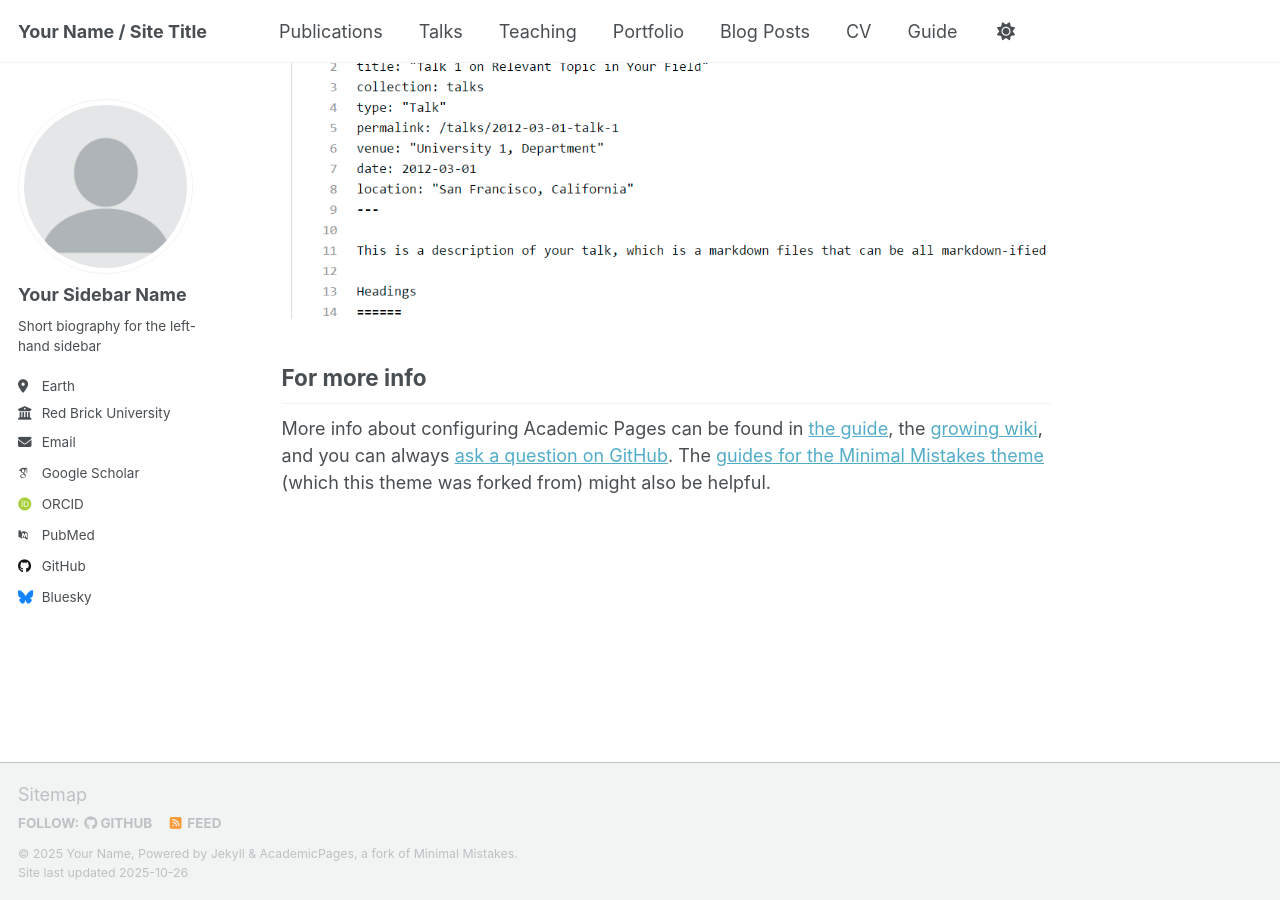
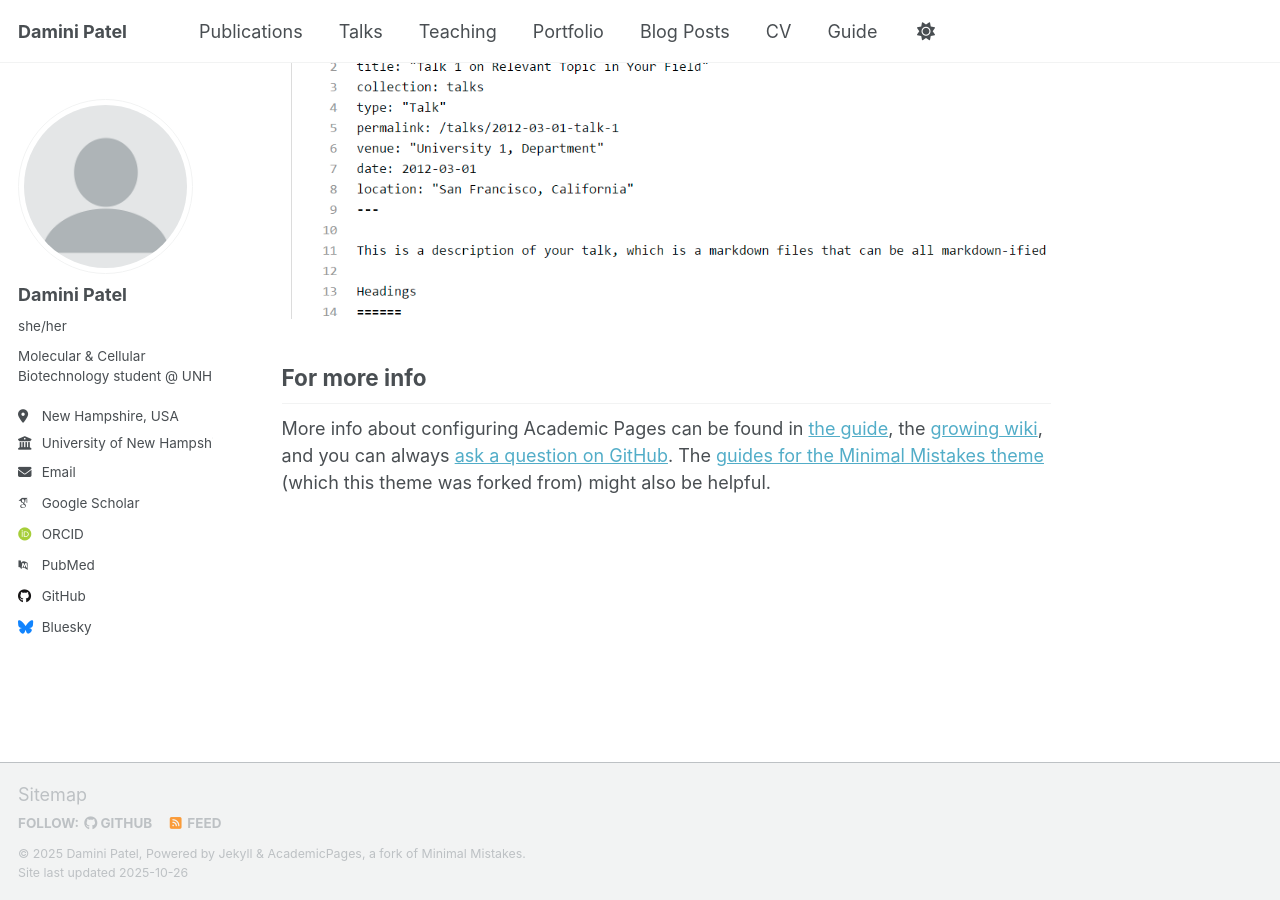
Before and after one commit to DaminiUNH/BIOL806_Website, a Jekyll site: the page built from _pages/about.md, in a window 1280 px wide and 900 px high, scrolled down 2880 px. Built offline with Jekyll 4.4.1, drawn with Linux system fonts in a browser that asks for light colours; some web fonts are replaced; a script that is not in the unit is left out.

Commit message:
Save the file

```diff
--- a/_config.yml
+++ b/_config.yml
@@ -9,14 +9,14 @@
 # Basic Site Settings
 locale                   : "en-US"
 site_theme               : "default" # Currently available options are "default", "air"
-title                    : "Your Name / Site Title"
+title                    : "Damini Patel"
 title_separator          : "-"
-name                     : &name "Your Name"
-description              : &description "Your Name's academic portfolio"   # Update this with a general description of your site, this is the default if not overridden by a page
-url                      : https://academicpages.github.io # The base hostname & protocol for your site e.g. "https://[your GitHub username].github.io",
+name                     : &name "Damini Patel"
+description              : &description "Data Science for Life Sciences | Molecular & Cellular Biotechnology @ UNH"   # Update this with a general description of your site, this is the default if not overridden by a page
+url                      : "https://DaminiUNH.github.io" # The base hostname & protocol for your site e.g. "https://[your GitHub username].github.io",
                                                            # or if you already have some other page hosted on Github then use "https://[your GitHub username].github.io/[Your Repo Name]"
-baseurl                  : "" # the subpath of your site, e.g. "/blog"
-repository               : "academicpages/academicpages.github.io"
+baseurl                  : "/BIOL806_Website" # the subpath of your site, e.g. "/blog"
+repository               : "DaminiUNH/BIOL806_Website"
 
 # Site Author - The following control what appear as part of the author content on the side bar.
 #               If a field is blank the icon and link will not appear, otherwise it will be shown.
@@ -24,23 +24,23 @@ repository               : "academicpages/academicpages.github.io"
 author:
   # Biographic information
   avatar           : "profile.png"
-  name             : "Your Sidebar Name"
-  pronouns         : # example: "she/her"
-  bio              : "Short biography for the left-hand sidebar"
-  location         : "Earth"
-  employer         : "Red Brick University"
+  name             : "Damini Patel"
+  pronouns         : "she/her"
+  bio              : "Molecular & Cellular Biotechnology student @ UNH"
+  location         : "New Hampshire, USA"
+  employer         : "University of New Hampshire"
   uri              : # URL
-  email            : "none@example.org"
+  email            : "Daminiben.Patel@unh.edu"
 
   # Academic websites
   academia         : # URL
   arxiv            : # URL - Update with the correct link to your profile
-  googlescholar    : "https://scholar.google.com/citations?user=PS_CX0AAAAAJ"
+  googlescholar    : ""
   inspire-hep      : # URL
   impactstory      : # URL
-  orcid            : "https://orcid.org/yourorcidurl"
+  orcid            : ""
   semantic         : # URL
-  pubmed           : "https://www.ncbi.nlm.nih.gov/pubmed/?term=john+snow"
+  pubmed           : ""
   researchgate     : # URL
   scopus           : # URL
 
@@ -48,13 +48,13 @@ author:
   bitbucket        : # Username - Update with your username on the site
   codepen          : # Username
   dribbble         : # Username
-  github           : "academicpages"
+  github           : "DaminiUNH"
   kaggle           : # Username
   stackoverflow    : # User number or user number and name (i.e., use "1" or "1/jeff-atwood")
 
   # Social media
   artstation       : # Username
-  bluesky          : "bsky.app" # Replace this with you Bluesky username
+  bluesky          : "" # Replace this with you Bluesky username
   facebook         : # Username
   flickr           : # Username
   foursquare       : # Username
@@ -135,7 +135,7 @@ yandex_site_verification :
 
 # Social Sharing
 twitter:
-  username               : &twitter
+  username               :
 facebook:
   username               :
   app_id                 :
@@ -145,9 +145,9 @@ og_description           :  # Social media default site image description
 # For specifying social profiles
 # - https://developers.google.com/structured-data/customize/social-profiles
 social:
-  type                   : # Person or Organization (defaults to Person)
-  name                   : # If the user or organization name differs from the site's name
-  links: # An array of links to social media profiles
+  type                   : Person  #(defaults to Person)
+  name                   : "Damini Patel" # If the user or organization name differs from the site's name
+  links.                 : [] # An array of links to social media profiles
 
 
 # Analytics
```
Also changed, not shown: 4 other files.
